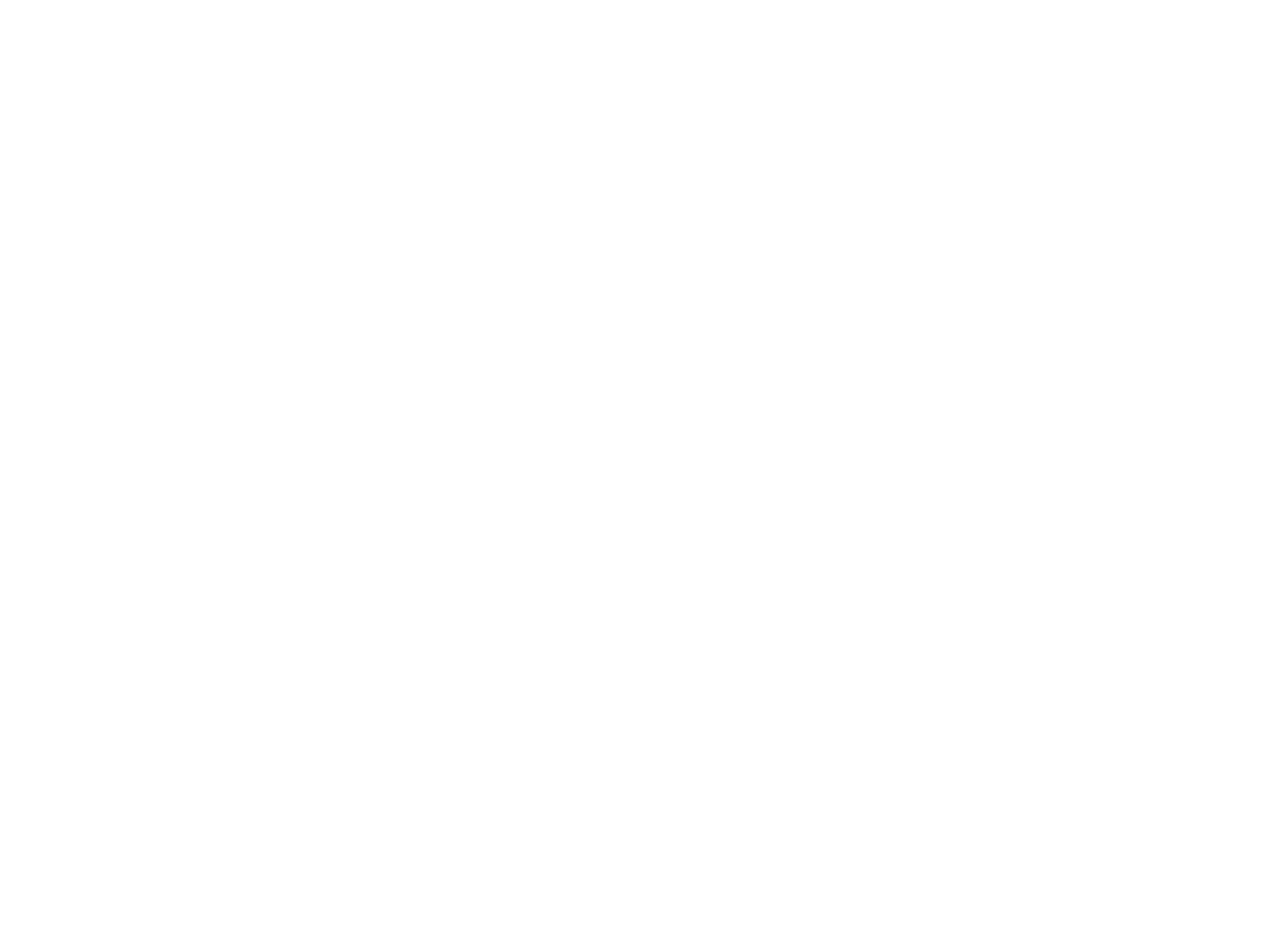
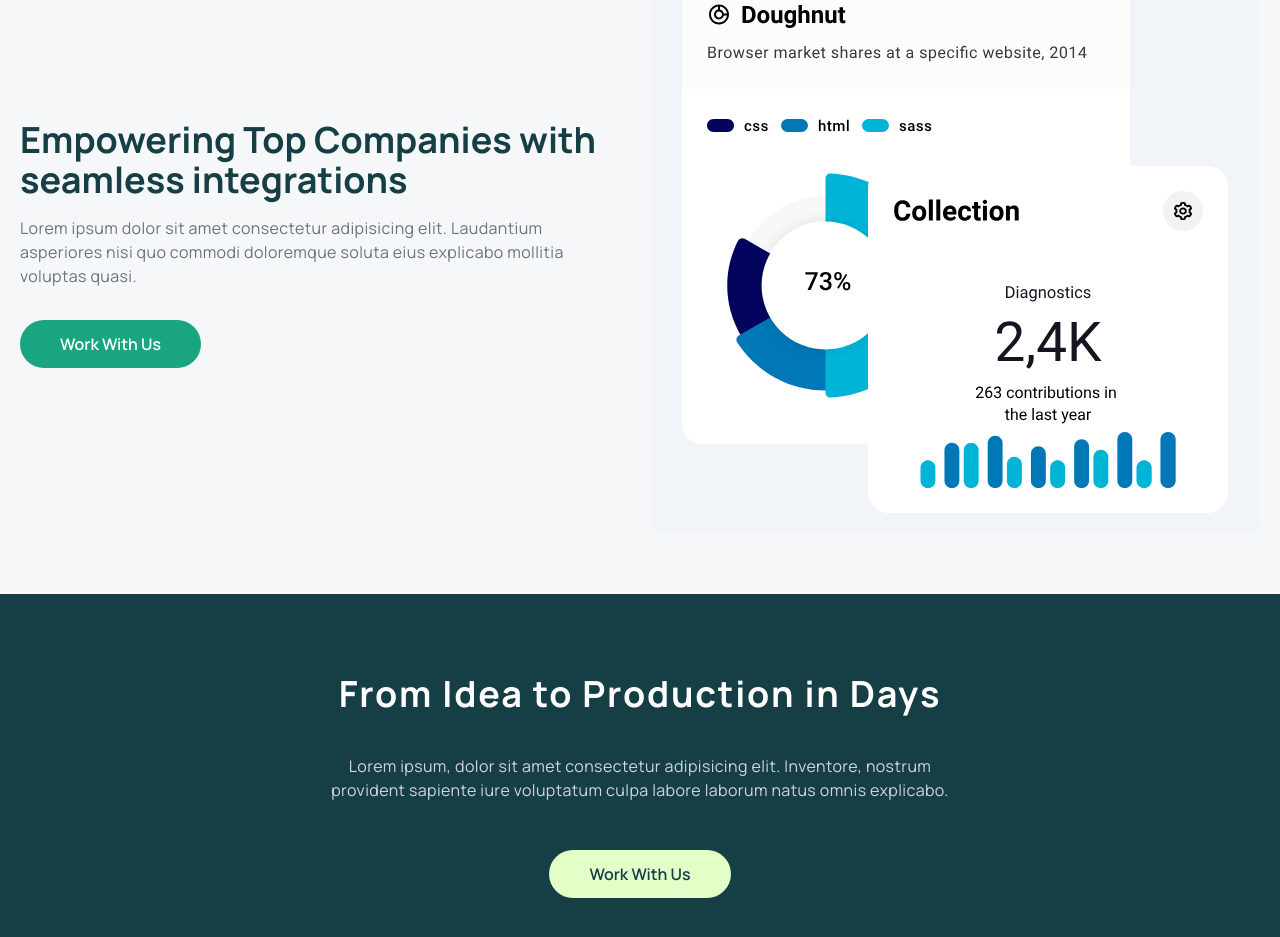
Before and after one commit to rundweb/rundmost, a React (Vite) app: page / in a window 1280 px wide. Shown: the part 3600-4537 px from the top of the page. Before the commit the page ends 3493 px from the top, so only its background shows below. Built offline with nearby package versions, Linux system fonts and the light colour scheme.

Commit message:
done two section

```diff
--- a/src/App.jsx
+++ b/src/App.jsx
@@ -1,8 +1,10 @@
 import BenefitsComponents from "./components/BenefitsComponents"
+import ContactComponents from "./components/ContactComponents"
 import HomeComponents from "./components/HomeComponents"
 import HomeSwiperComponents from "./components/HomeSwiperComponents"
 import NavbarComponents from "./components/NavbarComponents"
 import PlantComponents from "./components/PlantComponents"
+import PowerComponents from "./components/PowerComponents"
 import ServiceComponents from "./components/ServiceComponents"
 
 
@@ -15,6 +17,8 @@ const App = () => {
       <ServiceComponents/>
       <BenefitsComponents/>
       <PlantComponents/>
+      <PowerComponents/>
+      <ContactComponents/>
     </div>
   )
 }
--- /dev/null
+++ b/src/components/ContactComponents.jsx
@@ -0,0 +1,20 @@
+const ContactComponents = () => {
+  return (
+    <div className="bg-black-secondary flex flex-col items-center justify-center text-center p-5 gap-4 py-10 md:gap-10 h-96">
+      <h1 className="text-white font-bold tracking-wider text-2xl md:text-4xl">
+        From Idea to Production in Days
+      </h1>
+      <p className="text-sm tracking-wide text-gray-300 md:w-3/6 md:text-base">
+        Lorem ipsum, dolor sit amet consectetur adipisicing elit. Inventore, nostrum provident sapiente iure voluptatum culpa labore laborum natus omnis explicabo.
+      </p>
+      <a
+        href=""
+        className="bg-yellow-light text-black-secondary rounded-3xl px-10 py-3 font-semibold mt-2"
+      >
+        Work With Us
+      </a>
+    </div>
+  );
+};
+
+export default ContactComponents;
--- /dev/null
+++ b/src/components/PowerComponents.jsx
@@ -0,0 +1,30 @@
+import benefit from "../assets/images/section.svg";
+
+const PowerComponents = () => {
+  return (
+    <div className="p-5 py-10 max-w-7xl m-auto w-full flex flex-col gap-10 md:flex-row md:items-center">
+      <div className="flex flex-col gap-2 w-full lg:gap-4">
+        <h1
+          className="text-black-secondary font-bold text-2xl
+            lg:text-4xl"
+        >
+          Empowering Top Companies with seamless integrations
+        </h1>
+        <p
+          className="text-sm font-normal text-gray-500 tracking-wide
+            lg:text-base"
+        >
+          Lorem ipsum dolor sit amet consectetur adipisicing elit. Laudantium
+          asperiores nisi quo commodi doloremque soluta eius explicabo mollitia
+          voluptas quasi.
+        </p>
+        <a href="" className="bg-green-primary w-max px-10 text-white text-base font-semibold rounded-3xl py-3 mt-4">Work With Us</a>
+      </div>
+      <div className="bg-slate-100 p-5 h-max rounded-2xl flex items-center justify-center w-full">
+        <img src={benefit} alt="" />
+      </div>
+    </div>
+  );
+};
+
+export default PowerComponents;
```
